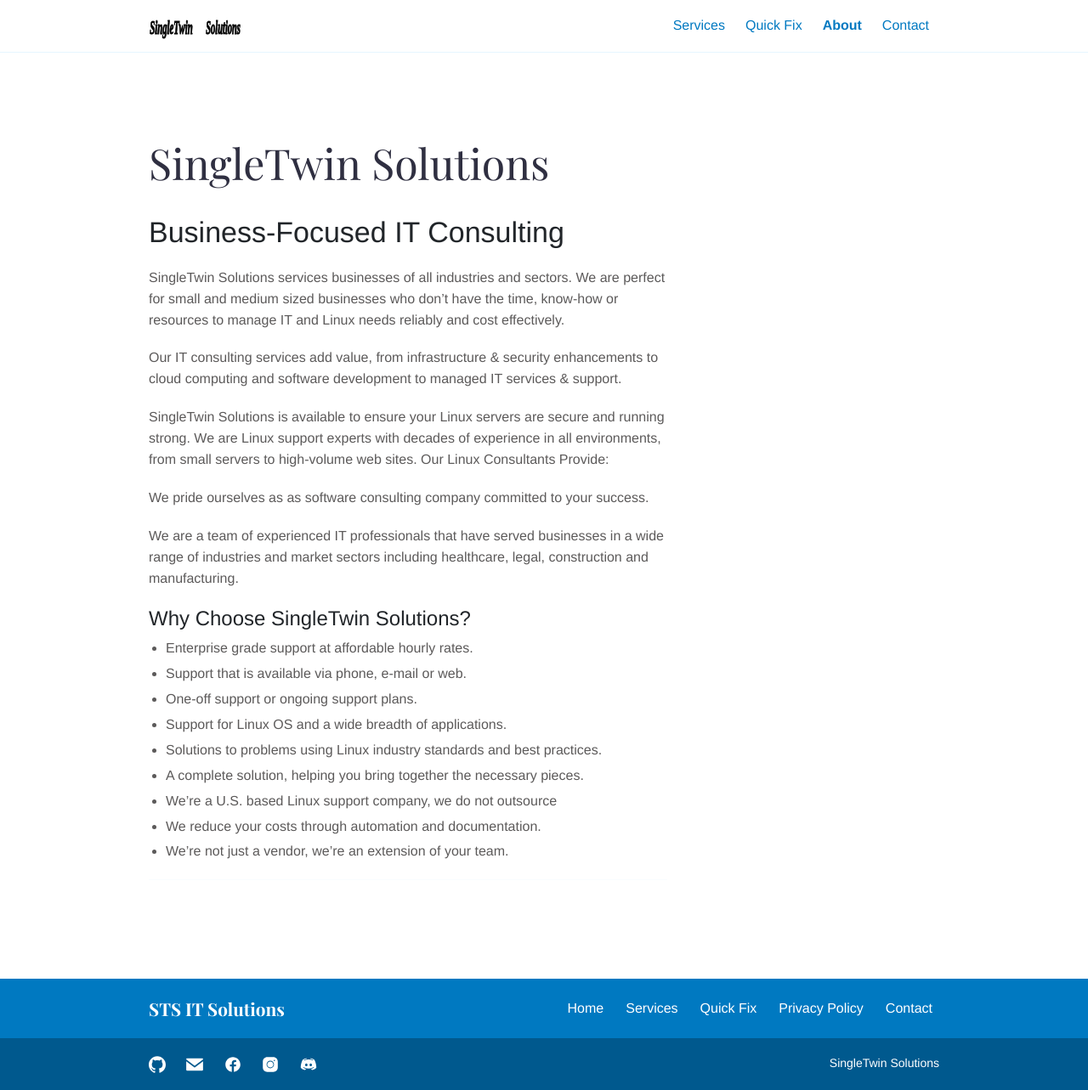
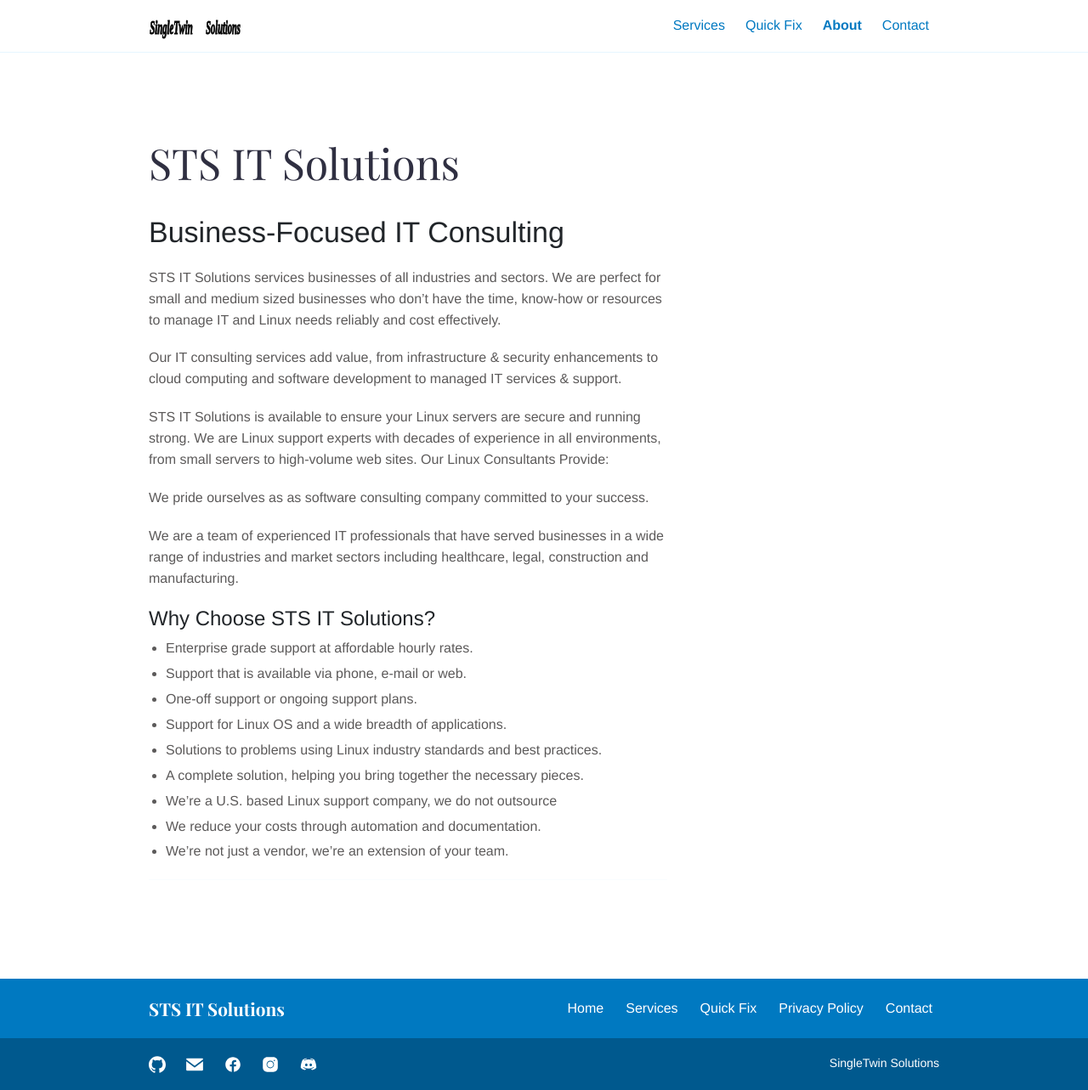
Before and after one commit to tedleyem/singletwinsolutions.com, a Jekyll site: the page built from about.md, in a window 1280 px wide. Shown: the whole page at 85% size. Built offline with Jekyll 4.4.1, drawn with Linux system fonts in a browser that asks for light colours.

Commit message:
shrink and change about

```diff
--- a/about.md
+++ b/about.md
@@ -1,5 +1,5 @@
 ---
-title: SingleTwin Solutions
+title: STS IT Solutions
 layout: page
 description: About
 bodyClass: page-about
@@ -11,18 +11,18 @@
 ![sts-logo](/images/logo/sts-idea-logo.png)
 -->
 # Business-Focused IT Consulting
-SingleTwin Solutions services businesses of all industries and sectors. We are perfect for small and medium sized businesses who don't have the time, know-how or resources to manage IT and Linux needs reliably and cost effectively.
+STS IT Solutions services businesses of all industries and sectors. We are perfect for small and medium sized businesses who don't have the time, know-how or resources to manage IT and Linux needs reliably and cost effectively.
 
 Our IT consulting services add value, from infrastructure & security enhancements to cloud computing and software development to managed IT services & support.
 
-SingleTwin Solutions is available to ensure your Linux servers are secure and running strong. We are Linux support experts with decades of experience in all environments, from small servers to high-volume web sites.
+STS IT Solutions is available to ensure your Linux servers are secure and running strong. We are Linux support experts with decades of experience in all environments, from small servers to high-volume web sites.
 Our Linux Consultants Provide:
 
 We pride ourselves as as software consulting company committed to your success.
 
 We are a team of experienced IT professionals that have served businesses in a wide range of industries and market sectors including healthcare, legal, construction and manufacturing.
 
-#### Why Choose SingleTwin Solutions?
+#### Why Choose STS IT Solutions?
 
 * Enterprise grade support at affordable hourly rates.
 * Support that is available via phone, e-mail or web.
```
